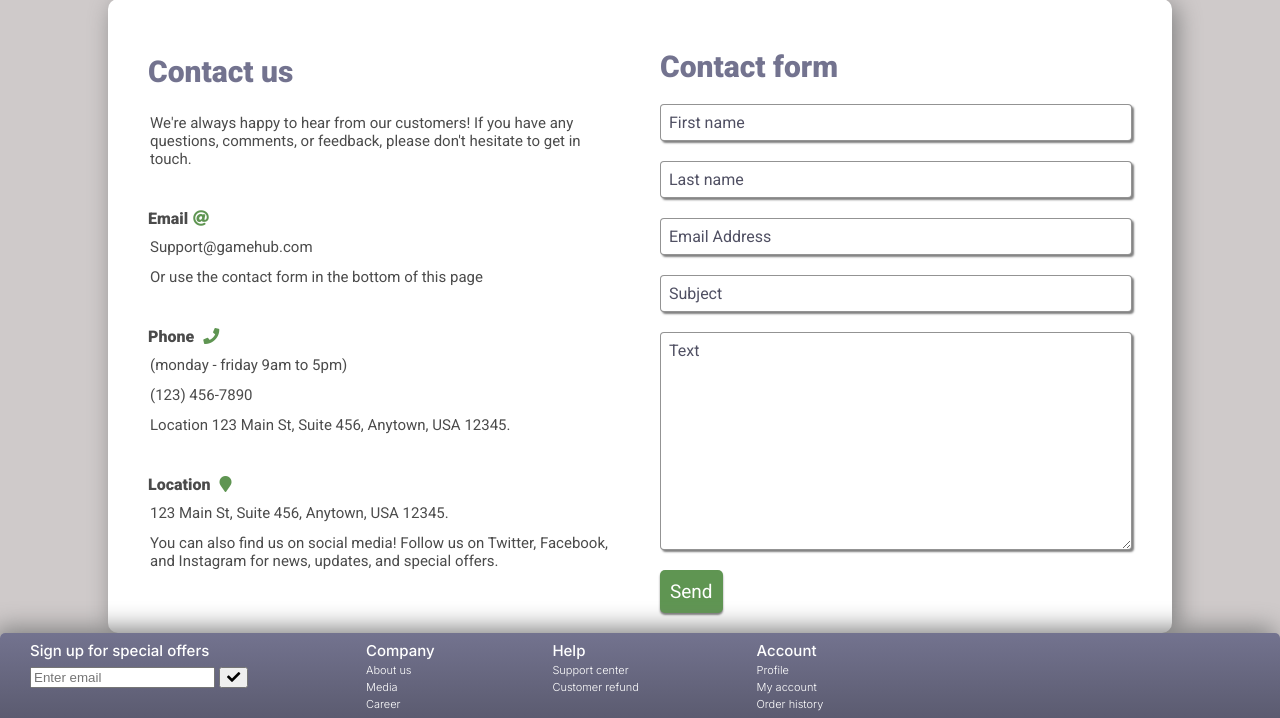
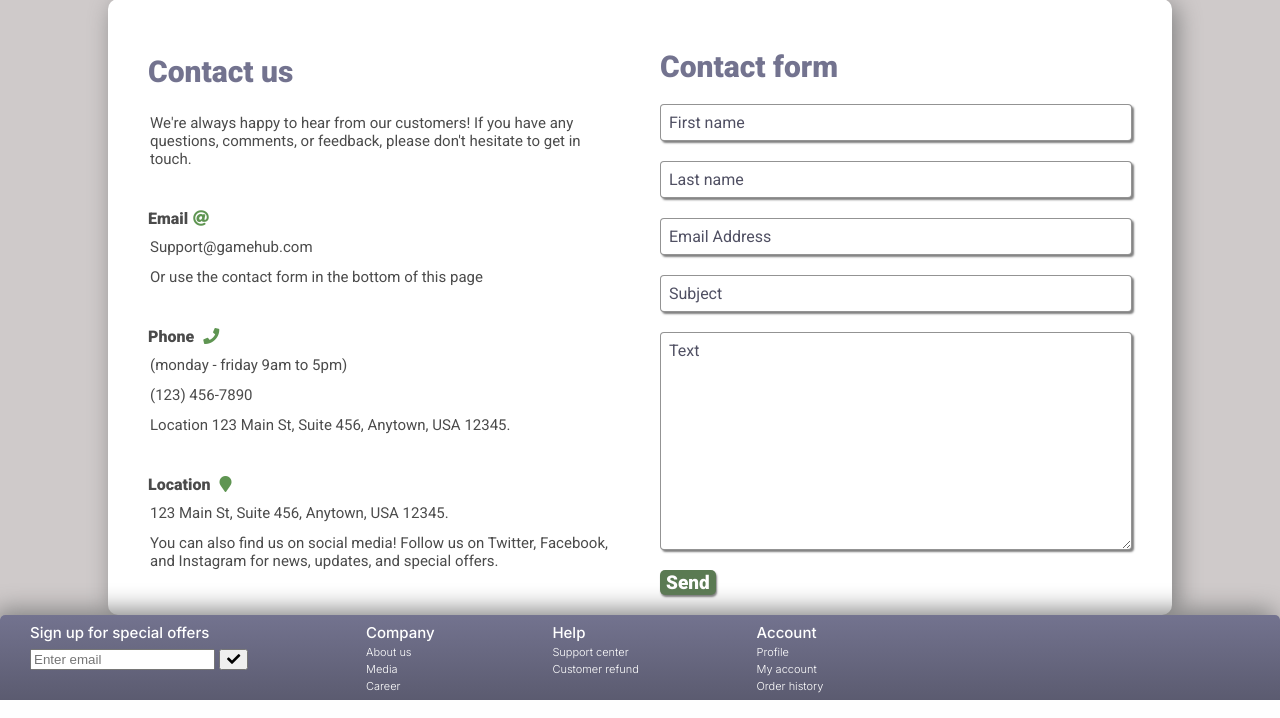
Before and after one commit to Noroff-FEU-Assignments/cross-course-project-evrlong, a PHP site: page /contact.html in a window 1280 px wide. Shown: the part 144-862 px from the top of the page. Run offline with PHP 8.4, Linux system fonts and the light colour scheme.

Commit message:
Update style.css

```diff
--- a/CSS/style.css
+++ b/CSS/style.css
@@ -327,14 +327,15 @@ footer ul {
 
 .cta_send {
   margin-left: 20px;
+  text-
   padding: 10px;
   border-radius: 5px;
-  background: #5f9552;
-  box-shadow: 0px 2px 2px rgba(0, 0, 0, 0.51);
+  background: #5a7a52;
+  box-shadow: 1px 2px 2px rgba(0, 0, 0, 0.51);
   color: #ffffff;
   font-size: 19px;
   font-family: Roboto;
-  font-weight: 400;
+  font-weight: 600;
   border-style: hidden;
 }
 
```
